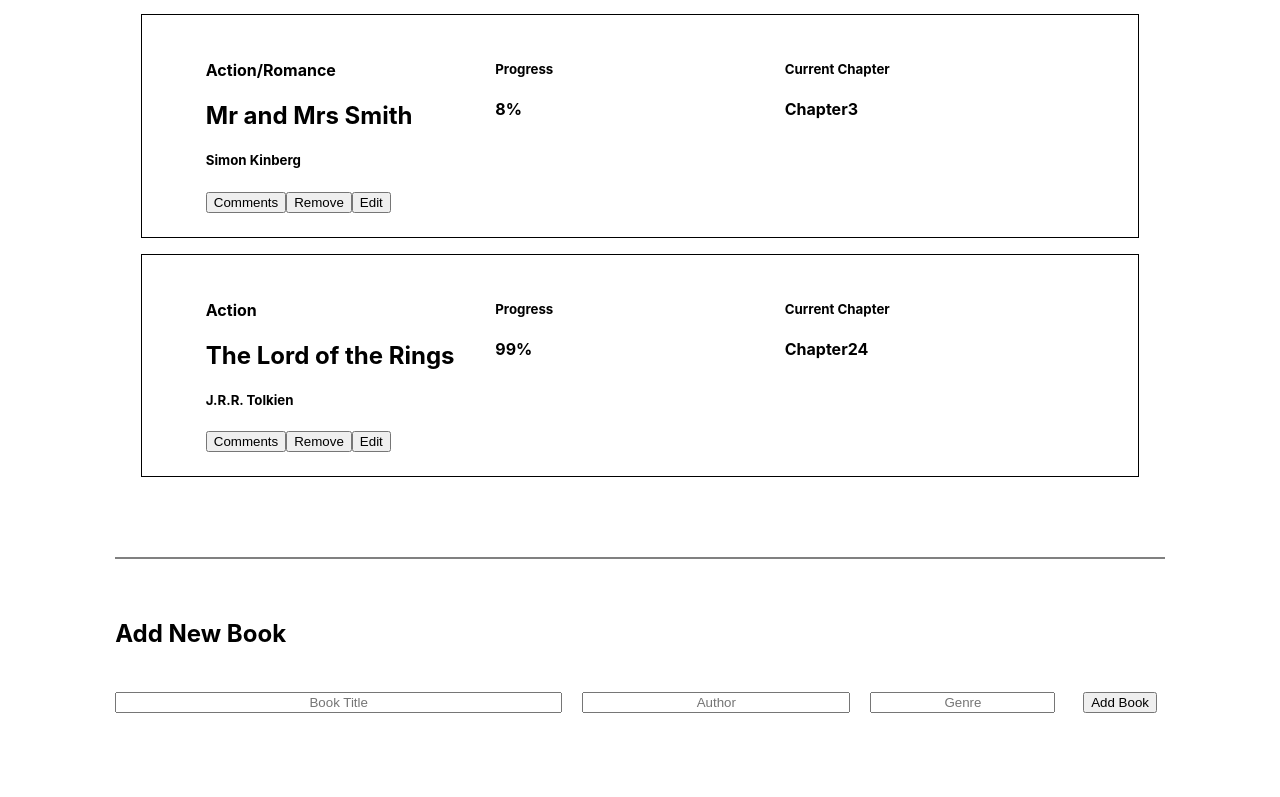
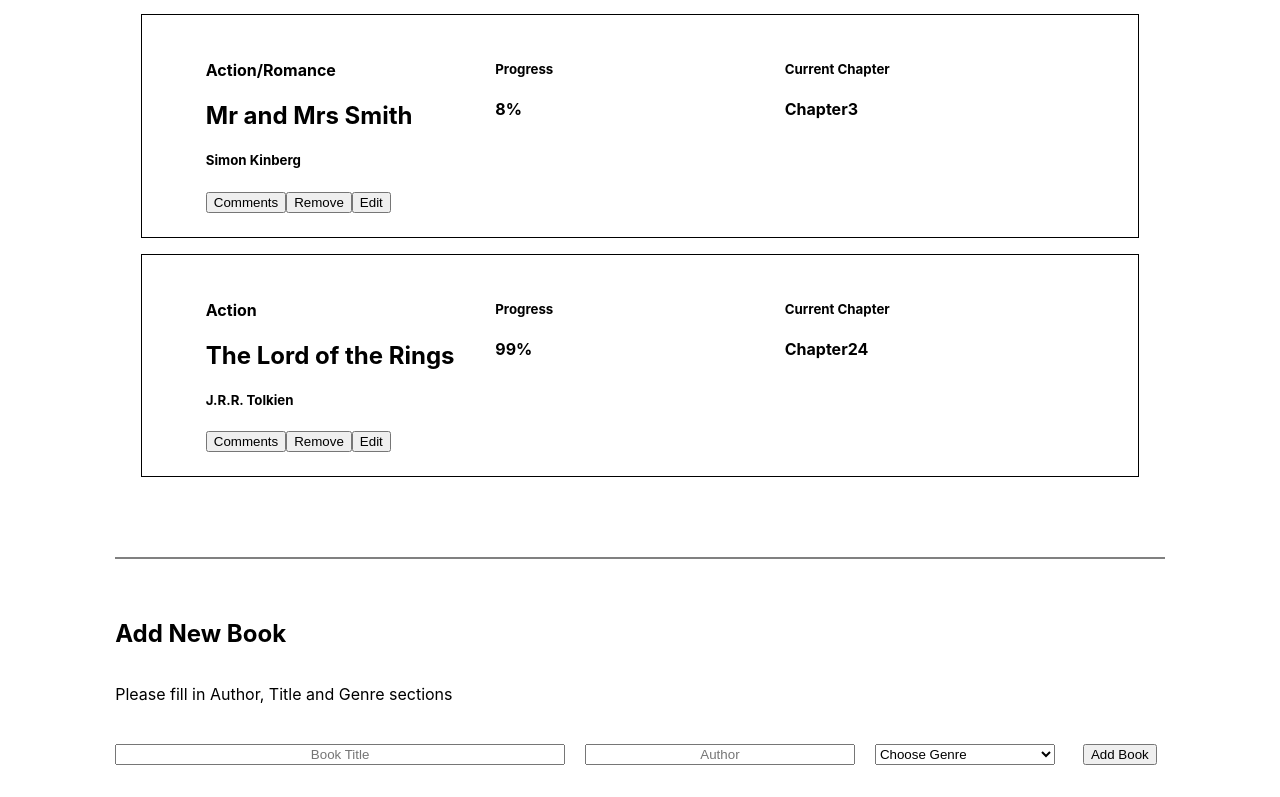
Before and after one commit to Haywayaheadshot/book-keeper, a React (Create React App) app: page /books in a window 1280 px wide. Shown: the part 344-1141 px from the top of the page. Before the commit the page ends 1089 px from the top, so only its background shows below. Built offline with nearby package versions, Linux system fonts and the light colour scheme.

Commit message:
Add error message for no empty inputs

```diff
--- a/src/components/dep/AddNewBook.js
+++ b/src/components/dep/AddNewBook.js
@@ -21,18 +21,25 @@
   const onChangeGenreHandler = ({ target }) => setGenre(target.value);
 
   const onClickInput = () => {
-    dispatch(addBook({
-      id, title, genre, author, progress: `${progress}%`, currentStatus: `${currentStatus}`,
-    }));
-    setAuthor('');
-    setTitle('');
-    setGenre('');
+    const errorMessage = document.querySelector('.error-message');
+    if ((title) && (author) && (genre)) {
+      errorMessage.style.display = 'none';
+      dispatch(addBook({
+        id, title, genre, author, progress: `${progress}%`, currentStatus: `${currentStatus}`,
+      }));
+      setAuthor('');
+      setTitle('');
+      setGenre('"Genre Not Specified"');
+    } else {
+      errorMessage.style.display = 'block';
+    }
   };
 
   return (
     <div>
       <section className="books-authors-inputs-div">
         <h2>Add New Book</h2>
+        <p className="error-message">Please fill in Author, Title and Genre sections</p>
         <form className="books-authors-inputs">
           <input
             placeholder="Book Title"
@@ -50,14 +57,14 @@
             onChange={onChangeAuthorHandler}
             required
           />
-          <input
-            placeholder="Genre"
-            className="user-inputs"
-            type="text"
-            value={genre}
-            onChange={onChangeGenreHandler}
-            required
-          />
+          <select className="user-inputs" name={genre} onChange={onChangeGenreHandler} required>
+            <option value="" hidden>Choose Genre</option>
+            <option value="Action">Action</option>
+            <option value="Suspense">Suspense</option>
+            <option value="Romance">Romance</option>
+            <option value="Comedy">Comedy</option>
+            <option value="Thriller">Thriller</option>
+          </select>
           <button className="add-books" type="button" onClick={onClickInput}>Add Book</button>
         </form>
       </section>
```
